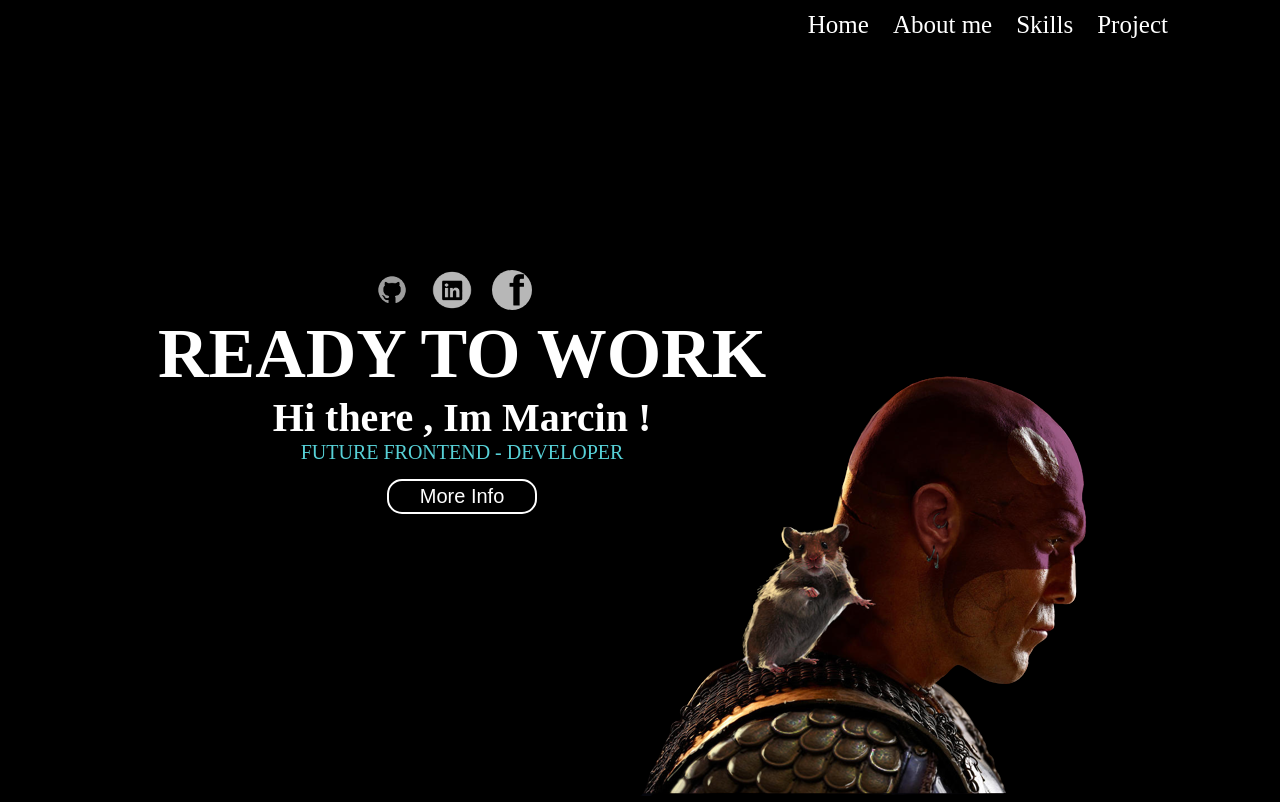
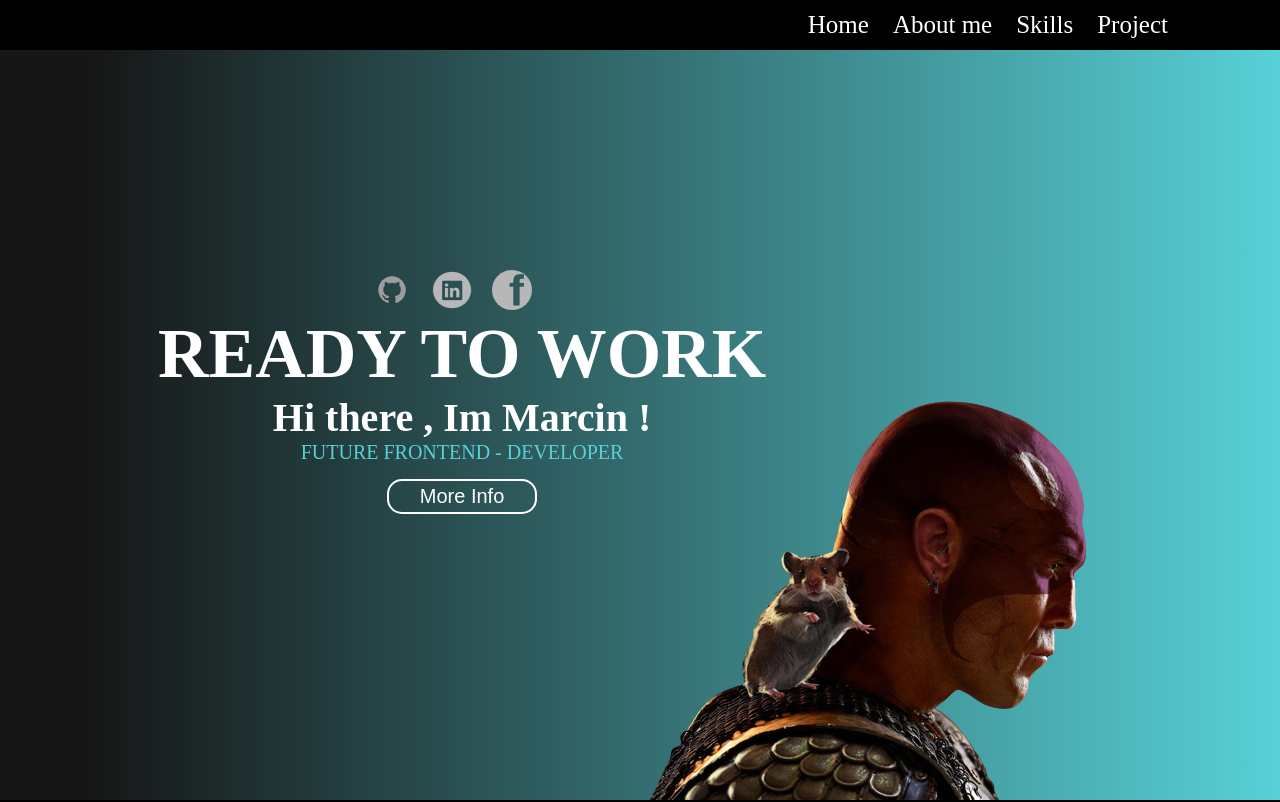
Before and after one commit to marcinoles87/mysite, a React (Create React App) app: page / in a window 1280 px wide. Shown: the top 802 px of the page. Built offline with nearby package versions, Linux system fonts and the light colour scheme.

Commit message:
work scrool

```diff
--- a/src/App.js
+++ b/src/App.js
@@ -22,7 +22,7 @@ function App() {
 
             <Navigation></Navigation>
             <Header></Header>
-            <Main></Main>
+
 
         </div>
 
--- a/src/App.scss
+++ b/src/App.scss
@@ -1,7 +1,7 @@
 
 
 .app-container{
-    background-color: rgb(0, 0, 0);
+    // background-color: rgb(0, 0, 0);
     height: 100vh;
 
 
--- a/src/components/header.scss
+++ b/src/components/header.scss
@@ -3,6 +3,10 @@ $primary-color : rgb(87, 209, 215);
 .header-container{
     display: flex;
     flex-direction: row;
+    width: 100vw;
+    height: 100vh;
+    background: rgb(0,0,0);
+    background: linear-gradient(90deg, rgba(0,0,0,0.9136904761904762) 7%, rgba(87,209,215,1) 100%);
 
 
 
@@ -10,11 +14,9 @@ $primary-color : rgb(87, 209, 215);
     .header-img{
         position: absolute;
         left: 50vw;
-        bottom: 0;
+        bottom: -25px;
 
-        .profil-img{
 
-        }
     }
 
     .header-info{
```
